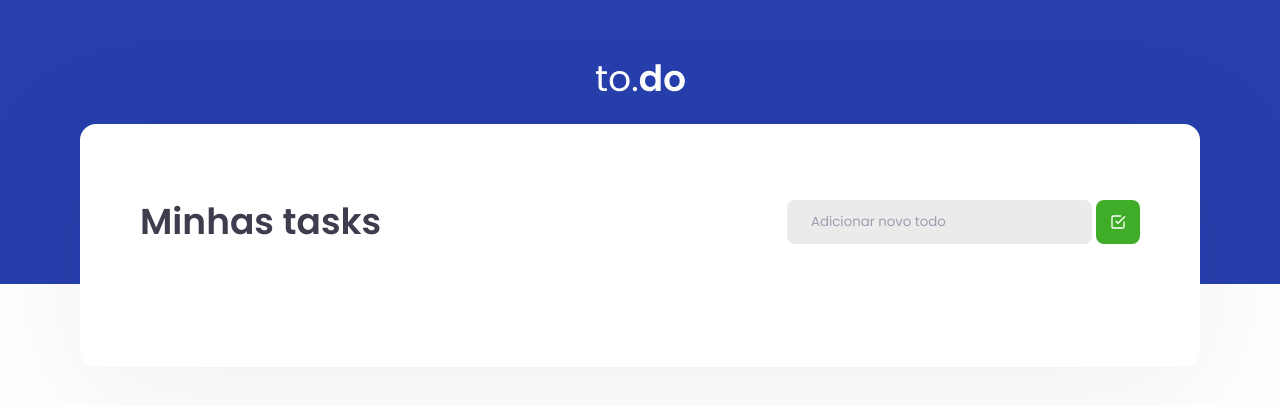
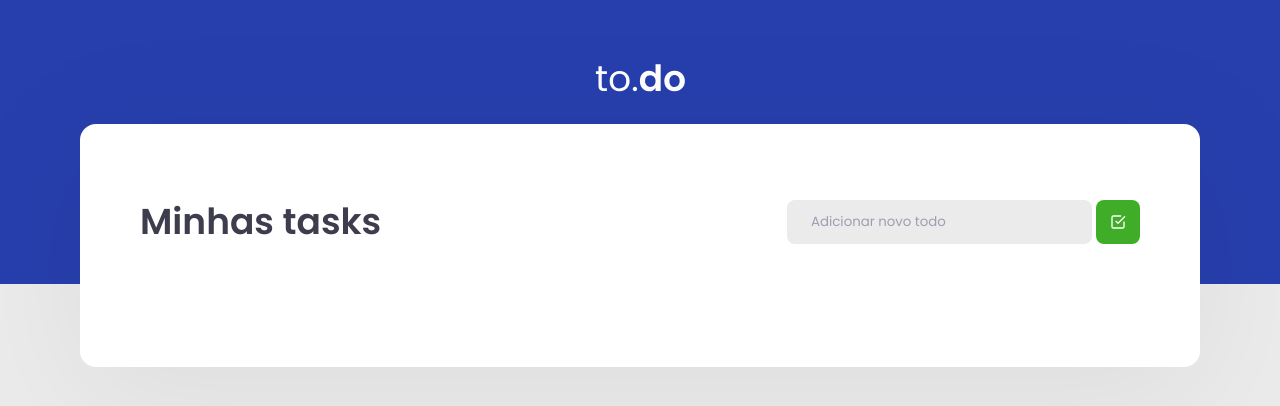
Before and after one commit to ledoctah/to-do, a React app: page / in a window 1280 px wide. Shown: the top 406 px of the page. Built offline with nearby package versions, Linux system fonts and the light colour scheme.

Commit message:
Added dark mode

```diff
--- a/src/App.tsx
+++ b/src/App.tsx
@@ -1,13 +1,12 @@
-import { TaskList } from './components/TaskList'
-import { Header } from "./components/Header";
-import './styles/global.scss'
+import './styles/global.scss';
 
+import { ThemeProvider } from './hooks/Theme';
+import { Dashboard } from './pages/Dashboard';
 
-export function App() {
+export const App: React.FC = () => {
   return (
-    <>
-      <Header />
-      <TaskList />
-    </>
-  )
-}
+    <ThemeProvider>
+      <Dashboard />
+    </ThemeProvider>
+  );
+};
--- a/src/components/TaskList.tsx
+++ b/src/components/TaskList.tsx
@@ -1,8 +1,9 @@
-import { useState } from 'react'
+import React, { useState } from 'react';
 
-import '../styles/tasklist.scss'
+import '../styles/tasklist.scss';
 
-import { FiTrash, FiCheckSquare } from 'react-icons/fi'
+import { FiTrash, FiCheckSquare } from 'react-icons/fi';
+import { useTheme } from '../hooks/Theme';
 
 interface Task {
   id: number;
@@ -10,31 +11,33 @@ interface Task {
   isComplete: boolean;
 }
 
-export function TaskList() {
+export const TaskList: React.FC = () => {
   const [tasks, setTasks] = useState<Task[]>([]);
   const [newTaskTitle, setNewTaskTitle] = useState('');
 
+  const { toggleTheme } = useTheme();
+
   function handleCreateNewTask() {
+    toggleTheme();
     if (newTaskTitle) {
       const newTask = {
         id: Math.floor(Math.random() * 500000 + 1),
         title: newTaskTitle,
         isComplete: false,
-      }
+      };
 
-      setTasks([
-        ...tasks,
-        newTask
-      ]);
+      setTasks([...tasks, newTask]);
 
       setNewTaskTitle('');
     }
   }
 
   function handleToggleTaskCompletion(id: number) {
-    const newTasks = tasks.map(task => {
+    const newTasks = tasks.map(item => {
+      const task = item;
+
       if (task.id === id) {
-        task.isComplete = !task.isComplete
+        task.isComplete = !item.isComplete;
       }
 
       return task;
@@ -58,10 +61,14 @@ export function TaskList() {
           <input
             type="text"
             placeholder="Adicionar novo todo"
-            onChange={(e) => setNewTaskTitle(e.target.value)}
+            onChange={e => setNewTaskTitle(e.target.value)}
             value={newTaskTitle}
           />
-          <button type="submit" data-testid="add-task-button" onClick={handleCreateNewTask}>
+          <button
+            type="submit"
+            data-testid="add-task-button"
+            onClick={handleCreateNewTask}
+          >
             <FiCheckSquare size={16} color="#fff" />
           </button>
         </div>
@@ -71,7 +78,10 @@ export function TaskList() {
         <ul>
           {tasks.map(task => (
             <li key={task.id}>
-              <div className={task.isComplete ? 'completed' : ''} data-testid="task" >
+              <div
+                className={task.isComplete ? 'completed' : ''}
+                data-testid="task"
+              >
                 <label className="checkbox-container">
                   <input
                     type="checkbox"
@@ -79,19 +89,22 @@ export function TaskList() {
                     checked={task.isComplete}
                     onClick={() => handleToggleTaskCompletion(task.id)}
                   />
-                  <span className="checkmark"></span>
+                  <span className="checkmark" />
                 </label>
                 <p>{task.title}</p>
               </div>
 
-              <button type="button" data-testid="remove-task-button" onClick={() => handleRemoveTask(task.id)}>
+              <button
+                type="button"
+                data-testid="remove-task-button"
+                onClick={() => handleRemoveTask(task.id)}
+              >
                 <FiTrash size={16} />
               </button>
             </li>
           ))}
-
         </ul>
       </main>
     </section>
-  )
-}
+  );
+};
--- /dev/null
+++ b/src/hooks/Theme.tsx
@@ -0,0 +1,56 @@
+import React, { createContext, useContext, useEffect, useState } from 'react';
+
+interface IThemeProviderProps {
+  children: React.ReactNode;
+}
+
+interface IThemeContextData {
+  theme: 'dark' | 'light';
+  toggleTheme: () => void;
+}
+
+const ThemeContext = createContext<IThemeContextData>({} as IThemeContextData);
+
+export const ThemeProvider: React.FC<IThemeProviderProps> = ({
+  children,
+}: IThemeProviderProps) => {
+  const [theme, setTheme] = useState<'dark' | 'light'>(() => {
+    let selectedTheme = localStorage.getItem('@mfdev:theme');
+
+    if (!selectedTheme) {
+      selectedTheme = window.matchMedia(`(prefers-color-scheme: dark)`).matches
+        ? 'dark'
+        : 'light';
+    }
+
+    return selectedTheme === 'dark' ? 'dark' : 'light';
+  });
+
+  useEffect(() => {
+    localStorage.setItem('@mfdev:theme', theme);
+  }, [theme]);
+
+  const toggleTheme = () => {
+    if (theme === 'dark') {
+      setTheme('light');
+    } else {
+      setTheme('dark');
+    }
+  };
+
+  return (
+    <ThemeContext.Provider value={{ theme, toggleTheme }}>
+      {children}
+    </ThemeContext.Provider>
+  );
+};
+
+export function useTheme(): IThemeContextData {
+  const context = useContext(ThemeContext);
+
+  if (!context) {
+    throw new Error('useAuth must be used within an AuthProvider');
+  }
+
+  return context;
+}
--- /dev/null
+++ b/src/pages/Dashboard.tsx
@@ -0,0 +1,16 @@
+import React from 'react';
+import { Header } from '../components/Header';
+import { TaskList } from '../components/TaskList';
+import { useTheme } from '../hooks/Theme';
+import themes from '../styles/themes';
+
+export const Dashboard: React.FC = () => {
+  const { theme } = useTheme();
+
+  return (
+    <div className="wrapper" style={themes[theme] as React.CSSProperties}>
+      <Header />
+      <TaskList />
+    </div>
+  );
+};
--- a/src/styles/global.scss
+++ b/src/styles/global.scss
@@ -1,14 +1,3 @@
-:root {
-  --blue: #273FAD;
-  --green: #3FAD27;
-  --red: 	#ad273f;
-  --background: #EBEBEB;
-  --shapes: #FFFFFF;
-  --text-title: #3D3D4D;
-  --text: #1C1C29;
-  --text-light: #A09CB1;
-}
-
 * {
   margin: 0;
   padding: 0;
@@ -33,3 +22,8 @@ input, textarea {
 button, .checkmark {
   cursor: pointer;
 }
+
+div.wrapper {
+  height: 100vh;
+  background: var(--background);
+}
--- a/src/styles/tasklist.scss
+++ b/src/styles/tasklist.scss
@@ -23,7 +23,6 @@ section.task-list {
       gap: 0.25rem;
       align-items: center;
 
-      background: #fff;
       font-size: 16px;
 
       input {
@@ -159,3 +158,10 @@ section.task-list {
     }
   }
 }
+
+@media(max-width: 1120px) {
+  section.task-list {
+    border-radius: 0;
+    margin-bottom: 0;
+  }
+}
--- /dev/null
+++ b/src/styles/themes.ts
@@ -0,0 +1,26 @@
+const dark = {
+  '--blue': '#383a59',
+  '--green': '#6272a4',
+  '--red': '#ad273f',
+  '--background': '#282a36',
+  '--shapes': '#44475a',
+  '--text-title': '#f8f8f2',
+  '--text': '#f8f8f2',
+  '--text-light': '#f8f8f2',
+};
+
+const light = {
+  '--blue': '#273FAD',
+  '--green': '#3FAD27',
+  '--red': '#ad273f',
+  '--background': '#EBEBEB',
+  '--shapes': '#FFFFFF',
+  '--text-title': '#3D3D4D',
+  '--text': '#1C1C29',
+  '--text-light': '#A09CB1',
+};
+
+export default {
+  dark,
+  light,
+};
```
Also changed, not shown: package.json (+4 -4 lines), src/components/Header.tsx (+5 -5 lines), .eslintrc.json, 1 other file (tests, documents, lock files or other folders).
